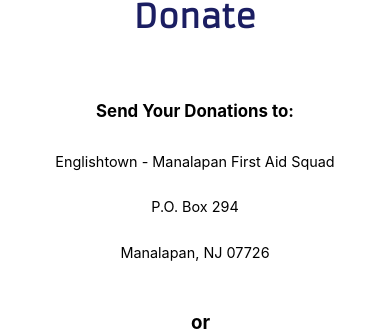
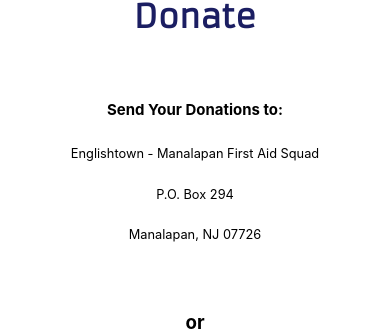
Before and after one commit to joshuakobuskie/EMFAS, a React (Create React App) app in the folder emfas-site/: page /Donate in a window 390 px wide. Shown: the part 106-437 px from the top of the page. Built offline with nearby package versions, Linux system fonts and the light colour scheme; no server answers.

Commit message:
weather alert mobile friendly

```diff
--- a/emfas-site/src/components/weather.css
+++ b/emfas-site/src/components/weather.css
@@ -5,6 +5,10 @@
     color: white;
     margin: 0;
 
+}
+
+.headline{
+    font-weight: bolder;
 }
 
 .w-info{
@@ -20,3 +24,21 @@
 .w-info:empty{
     background-color: aquamarine;
 }
+
+@media only screen and (max-width: 1024px){
+
+    .weatherAlert{
+        text-align: initial;
+    }
+    .w-info{
+        margin-top:1em;
+        display: flex;
+        flex-flow: column;
+        width: 90%;
+        background-color: red;
+        opacity: 75%;
+        border-radius: 25px;
+        font-size: .75em;
+    }
+
+}
--- a/emfas-site/src/components/weather.js
+++ b/emfas-site/src/components/weather.js
@@ -6,7 +6,7 @@
     const [weatherItems, initWeather] = useState([])
     let headline; let instruction;
     const fetchData = async () => {
-    //const response = await fetch('https://api.weather.gov/alerts/active/zone/AKZ221')
+    //const response = await fetch('https://api.weather.gov/alerts/active/zone/MIZ010')
     const response = await fetch('https://api.weather.gov/alerts/active/zone/NJZ013')
     if (!response.ok) {
         throw new Error('Data coud not be fetched!')
@@ -28,6 +28,7 @@
         //console.log(weatherItems.features.length);
         if(weatherItems.features.length !== 0){
             console.log(weatherItems.features[0].properties.headline)
+
             headline = weatherItems.features[0].properties.headline;
             instruction = weatherItems.features[0].properties.instruction;
 
--- a/emfas-site/src/pages/Donate.css
+++ b/emfas-site/src/pages/Donate.css
@@ -186,7 +186,7 @@
 
 
 
-@media only screen and (max-width: 400px){
+@media only screen and (max-width: 420px){
     .contact-info{
         font-size: 1em;
     }
@@ -197,3 +197,18 @@
         font-size: .75em;
     }
 }
+
+
+@media only screen and (max-width: 420px){
+
+    .Address{
+        font-size: .8em;
+        width:100%;
+    }
+    .or{
+        width:100%;
+        text-align: center;
+    }
+
+
+}
--- a/emfas-site/src/pages/Home.css
+++ b/emfas-site/src/pages/Home.css
@@ -234,7 +234,7 @@
 @media only screen and (max-width: 1024px){
 
     .block1{
-        margin-top: 2em;
+        margin-top: 1em;
         min-height:10em;
         max-height:50em;
         max-width: 90%;
--- a/emfas-site/src/pages/Officers.js
+++ b/emfas-site/src/pages/Officers.js
@@ -7,13 +7,11 @@
 
 export default function Officers(){
     const [officer, initOfficer] = useState([])
-    //let headline; let instruction;
     const fetchData = async () => {
     const response = await fetch('http://emfas.org/njitDev/getOfficers.php'
 )
     if (!response.ok) { console.log(response);
         throw new Error('Data coud not be fetched!')
-
     } else {
         return await response.json()
     }
@@ -27,8 +25,6 @@
         console.log(e.message)
         })
     }, [])
-
-    console.log(officer);
 
     return(
         <div className="officers-pg">
```
